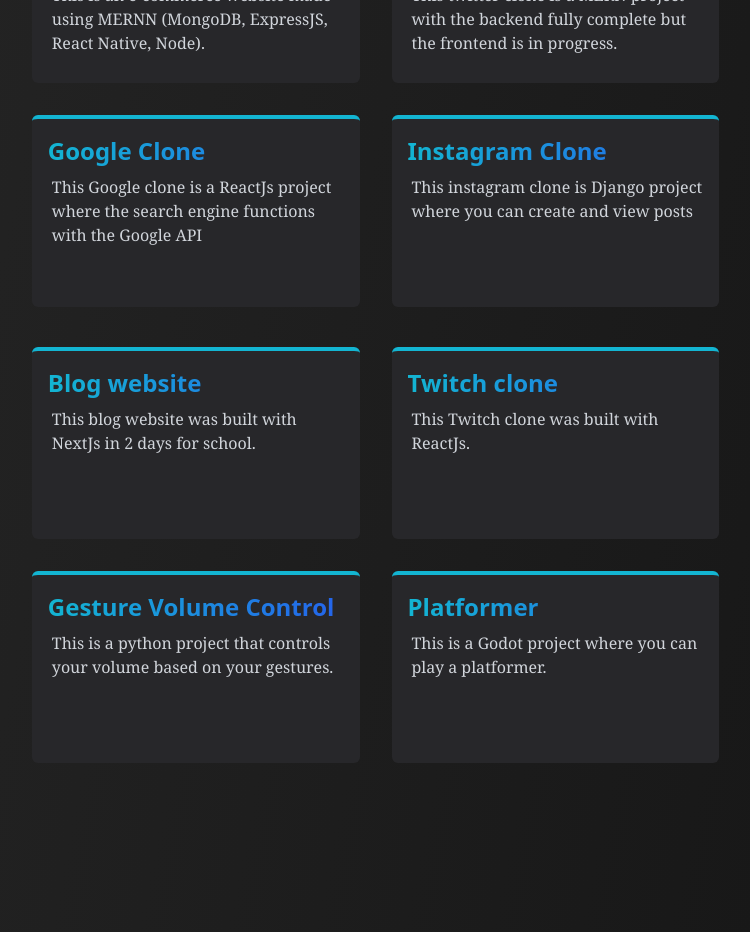
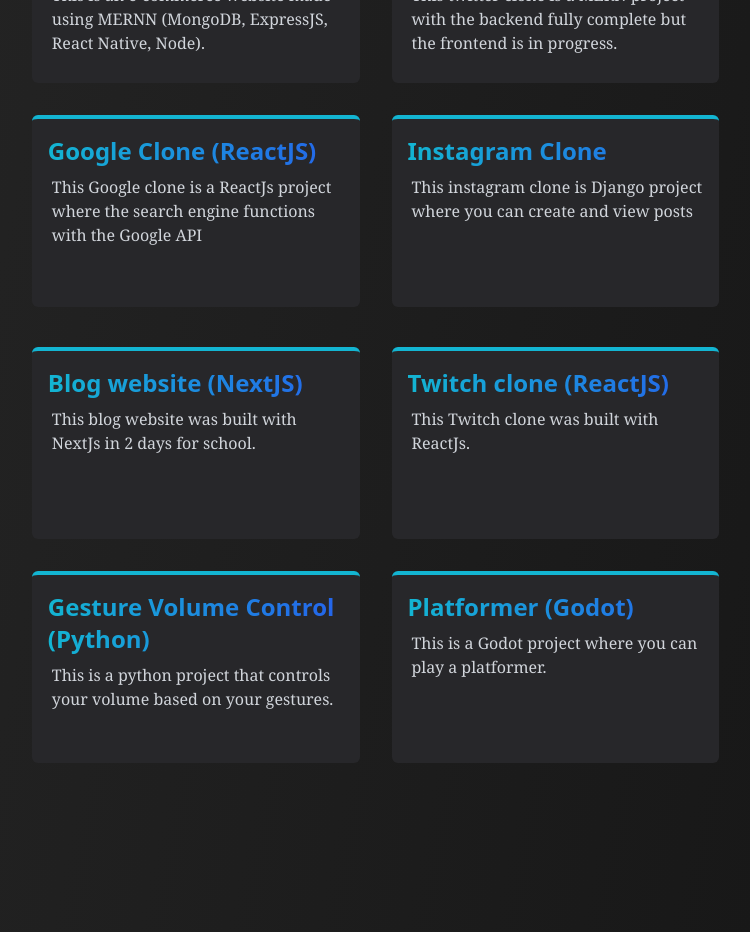
Before and after one commit to SajawalHassan/portfolio_react, a React (Create React App) app: page / in a window 1280 px wide. Shown: the part 4780-5712 px from the top of the page, without its empty margins (374-1124 px from the left). Built offline with nearby package versions, Linux system fonts and the light colour scheme.

Commit message:
Change url of project

```diff
--- a/src/Components/Projects/Projects.comp.js
+++ b/src/Components/Projects/Projects.comp.js
@@ -26,7 +26,7 @@
               <ProjectsCard
                 projectName="E-commerce (In progress)"
                 description="This is an e-commerce website made using MERNN (MongoDB, ExpressJS, React Native, Node)."
-                path="https://github.com/SajawalHassan/twitter_clone_mern"
+                path="https://github.com/SajawalHassan/portfolio_react"
               />
               <ProjectsCard
                 projectName="Twitter Clone (In progress)"
@@ -34,7 +34,7 @@
                 path="https://github.com/SajawalHassan/twitter_clone_mern"
               />
               <ProjectsCard
-                projectName="Google Clone"
+                projectName="Google Clone (ReactJS)"
                 description="This Google clone is a ReactJs project where the search engine functions with the Google API"
                 path="https://github.com/SajawalHassan/google-clone-react"
               />
@@ -46,24 +46,24 @@
             </div>
             <div className="xl:grid xl:grid-cols-2 xl:space-y-0 xl:gap-8 hidden xl:w-[90%] mt-10">
               <ProjectsCard
-                projectName="Blog website"
+                projectName="Blog website (NextJS)"
                 built
                 with
                 description="This blog website was built with NextJs in 2 days for school."
                 path="https://github.com/SajawalHassan/blog_website_next"
               />
               <ProjectsCard
-                projectName="Twitch clone"
+                projectName="Twitch clone (ReactJS)"
                 description="This Twitch clone was built with ReactJs."
                 path="https://github.com/SajawalHassan/twitch-clone-react"
               />
               <ProjectsCard
-                projectName="Gesture Volume Control"
+                projectName="Gesture Volume Control (Python)"
                 description="This is a python project that controls your volume based on your gestures."
                 path="https://github.com/SajawalHassan/gesture_volume_control_python"
               />
               <ProjectsCard
-                projectName="Platformer"
+                projectName="Platformer (Godot)"
                 description="This is a Godot project where you can play a platformer."
                 path="https://github.com/SajawalHassan/Platformer2.0"
               />
@@ -80,24 +80,24 @@
             <div className="space-y-5 show-more-animation">
               <div className="mt-5 w-[90%] space-y-8">
                 <ProjectsCard
-                  projectName="Blog website"
+                  projectName="Blog website (NextJS)"
                   built
                   with
                   description="This blog website was built with NextJs in 2 days for school."
                   path="https://github.com/SajawalHassan/blog_website_next"
                 />
                 <ProjectsCard
-                  projectName="Twitch clone"
+                  projectName="Twitch clone (ReactJS)"
                   description="This Twitch clone was built with ReactJs."
                   path="https://github.com/SajawalHassan/twitch-clone-react"
                 />
                 <ProjectsCard
-                  projectName="Gesture Volume Control"
+                  projectName="Gesture Volume Control (Python)"
                   description="This is a python project that controls your volume based on your gestures."
                   path="https://github.com/SajawalHassan/gesture_volume_control_python"
                 />
                 <ProjectsCard
-                  projectName="Platformer"
+                  projectName="Platformer (Godot)"
                   description="This is a Godot project where you can play a platformer."
                   path="https://github.com/SajawalHassan/Platformer2.0"
                 />
```
